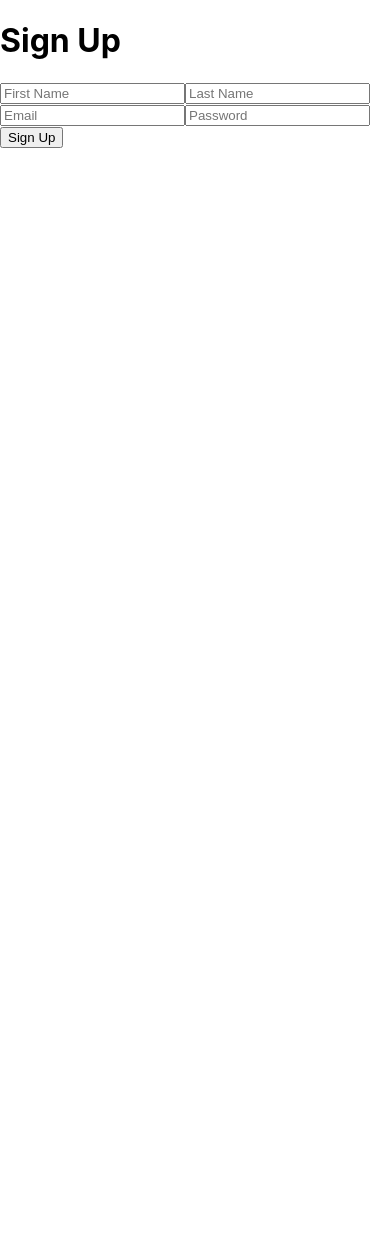
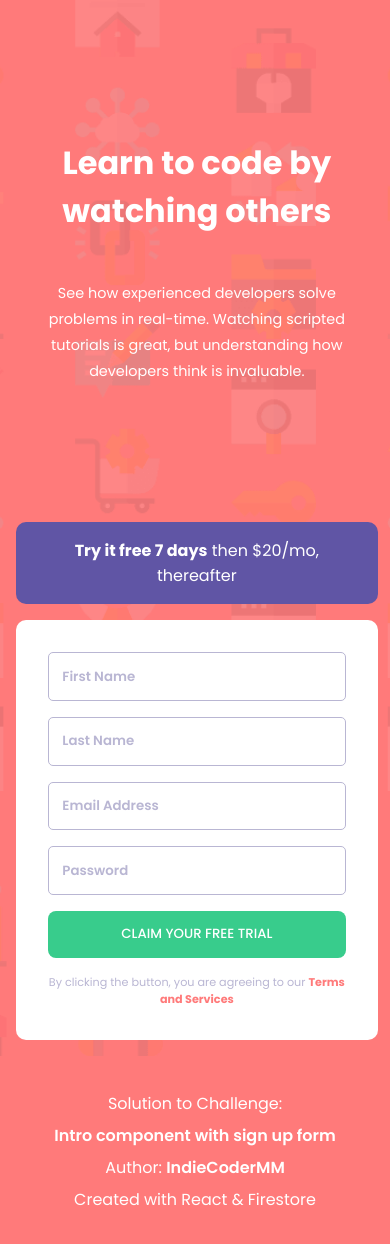
Before and after one commit to IndieCoderMM/signup-form, a React (Create React App) app: page / in a window 390 px wide. Shown: the top 1244 px of the page. Before the commit the page ends 844 px from the top, so only its background shows below. Built offline with nearby package versions, Linux system fonts and the light colour scheme; no server answers.

Commit message:
Design mobile UI

```diff
--- a/src/App.js
+++ b/src/App.js
@@ -2,10 +2,43 @@ import SignUpForm from './components/SignUpForm';
 
 function App() {
   return (
-    <div>
-      <h1>Sign Up</h1>
-      <SignUpForm />
-    </div>
+    <>
+      <main>
+        <section className="intro-section">
+          <h1 className="title">Learn to code by watching others</h1>
+          <p className="description">
+            See how experienced developers solve problems in real-time. Watching
+            scripted tutorials is great, but understanding how developers think
+            is invaluable.
+          </p>
+        </section>
+        <SignUpForm />
+      </main>
+      <footer>
+        <p>
+          Solution to Challenge:
+          <br />
+          <a
+            href="https://www.frontendmentor.io/challenges/"
+            target="_blank"
+            rel="noreferrer"
+          >
+            Intro component with sign up form
+          </a>
+        </p>
+        <p>
+          Author:{' '}
+          <a
+            href="https://github.com/IndieCoderMM"
+            target="_blank"
+            rel="noreferrer"
+          >
+            IndieCoderMM
+          </a>
+        </p>
+        <p>Created with React & Firestore</p>
+      </footer>
+    </>
   );
 }
 
--- a/src/components/SignUpForm.js
+++ b/src/components/SignUpForm.js
@@ -39,15 +39,53 @@ const SignUpForm = () => {
     passwordRef.current.value = '';
   };
   return (
-    <div>
-      <form onSubmit={signUpNewUser}>
-        <input ref={firstNameRef} type="text" placeholder="First Name" />
-        <input ref={lastNameRef} type="text" placeholder="Last Name" />
-        <input ref={emailRef} type="email" placeholder="Email" />
-        <input ref={passwordRef} type="password" placeholder="Password" />
-        <button type="submit">Sign Up</button>
+    <section className="form-section">
+      <div className="ads-block">
+        <p>
+          <b>Try it free 7 days</b> then $20/mo, thereafter
+        </p>
+      </div>
+      <form onSubmit={signUpNewUser} className="signup-form">
+        <input
+          ref={firstNameRef}
+          type="text"
+          className="form-input"
+          placeholder="First Name"
+        />
+        <input
+          ref={lastNameRef}
+          type="text"
+          className="form-input"
+          placeholder="Last Name"
+        />
+        <input
+          ref={emailRef}
+          type="email"
+          className="form-input"
+          placeholder="Email Address"
+        />
+        <input
+          ref={passwordRef}
+          type="password"
+          className="form-input"
+          placeholder="Password"
+        />
+        <button type="submit" className="submit-btn">
+          Claim Your Free Trial
+        </button>
+        <small>
+          By clicking the button, you are agreeing to our{' '}
+          <a
+            href="https://github.com/indiecodermm/signup-form"
+            target="_blank"
+            rel="noreferrer"
+            title="Repo Link"
+          >
+            <b>Terms and Services</b>
+          </a>
+        </small>
       </form>
-    </div>
+    </section>
   );
 };
 
--- a/src/index.css
+++ b/src/index.css
@@ -1,13 +1,131 @@
-body {
+@import url('https://fonts.googleapis.com/css2?family=Poppins:wght@400;500;600;700&display=swap');
+
+* {
   margin: 0;
-  font-family: -apple-system, BlinkMacSystemFont, 'Segoe UI', 'Roboto', 'Oxygen',
-    'Ubuntu', 'Cantarell', 'Fira Sans', 'Droid Sans', 'Helvetica Neue',
-    sans-serif;
-  -webkit-font-smoothing: antialiased;
-  -moz-osx-font-smoothing: grayscale;
+  padding: 0;
+  box-sizing: border-box;
 }
 
-code {
-  font-family: source-code-pro, Menlo, Monaco, Consolas, 'Courier New',
-    monospace;
+:root {
+  --red: hsl(0, 100%, 74%);
+  --green: hsl(154, 59%, 51%);
+  --blue: hsl(248, 32%, 49%);
+  --dark-blue: hsl(249, 10%, 26%);
+  --gray-blue: hsl(246, 25%, 77%);
 }
+
+body {
+  font-family: 'Poppins', sans-serif;
+  background-color: var(--red);
+}
+
+main {
+  display: grid;
+  align-items: center;
+  justify-items: center;
+  min-height: 100vh;
+  background-color: var(--red);
+  background-image: url('./assets/bg-intro-mobile.png');
+  background-repeat: no-repeat;
+  background-size: cover;
+  background-position: center;
+  padding: 1em;
+}
+
+footer {
+  text-align: center;
+  color: #fff;
+  padding: 2em 0;
+  line-height: 2;
+}
+
+footer a {
+  text-decoration: none;
+  font-weight: 600;
+  color: #fff;
+}
+
+/* Intro section  */
+.intro-section {
+  display: flex;
+  flex-direction: column;
+  justify-content: center;
+  align-items: center;
+  gap: 2em;
+  color: #fff;
+  width: 100%;
+  max-width: 450px;
+  text-align: center;
+  min-height: 60vh;
+}
+
+.title {
+  font-size: 2em;
+}
+
+.description {
+  line-height: 1.8;
+  font-size: 0.9em;
+  padding: 1em;
+}
+
+/* Form component  */
+.form-section {
+  display: flex;
+  flex-direction: column;
+  width: 100%;
+  max-width: 450px;
+  gap: 1em;
+}
+
+.ads-block {
+  background-color: var(--blue);
+  color: #fff;
+  border-radius: 10px;
+  padding: 1em 2em;
+  text-align: center;
+}
+
+.signup-form {
+  display: flex;
+  flex-direction: column;
+  width: 100%;
+  gap: 1em;
+  padding: 2em;
+  border-radius: 10px;
+  background-color: #fff;
+}
+
+.form-input {
+  padding: 1em;
+  border-radius: 5px;
+  border: solid 1px var(--gray-blue);
+  font-family: 'Poppins', sans-serif;
+  font-weight: 600;
+}
+
+.form-input::placeholder {
+  color: var(--gray-blue);
+}
+
+.submit-btn {
+  background-color: var(--green);
+  border-radius: 8px;
+  border: none;
+  color: #fff;
+  text-transform: uppercase;
+  font-family: 'Poppins', sans-serif;
+  font-weight: 500;
+  padding: 1em;
+}
+
+.signup-form > small {
+  font-size: 0.7em;
+  color: var(--gray-blue);
+  text-align: center;
+}
+
+.signup-form > small > a {
+  text-decoration: none;
+  color: var(--red);
+}
```
